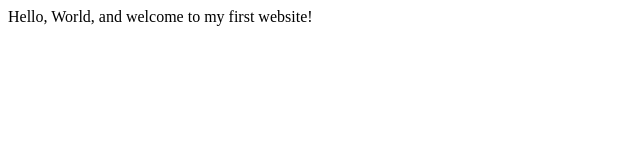
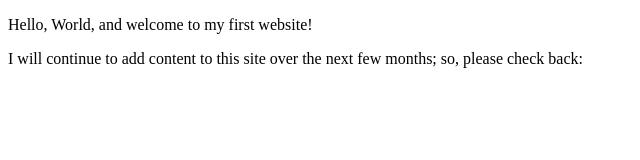
Before and after one commit to joahanf73/joahanf73.github.io, a plain HTML site: page index.html in a window 1280 px wide. Shown: the whole page, without its empty margins (0-640 px from the left). Drawn offline with Linux system fonts and the light colour scheme.

Commit message:
expanded homepage
updated meta information and added content

```diff
--- a/index.html
+++ b/index.html
@@ -3,9 +3,13 @@
     <head>
         <meta charset="utf-8">
         <meta name="viewport" content="width=device-width, initial-scale=1.0">
-        <title>My First Website</title>
+        <meta name="author" content="Joahan Fregoso">
+
+
+        <title>CE Truffaul | Web Developer</title>
     </head>
     <body>
-       Hello, World, and welcome to my first website!
+       <p>Hello, World, and welcome to my first website!</p>
+       <p>I will continue to add content to this site over the next few months; so, please check back:</p>
     </body>
 </html>
```
